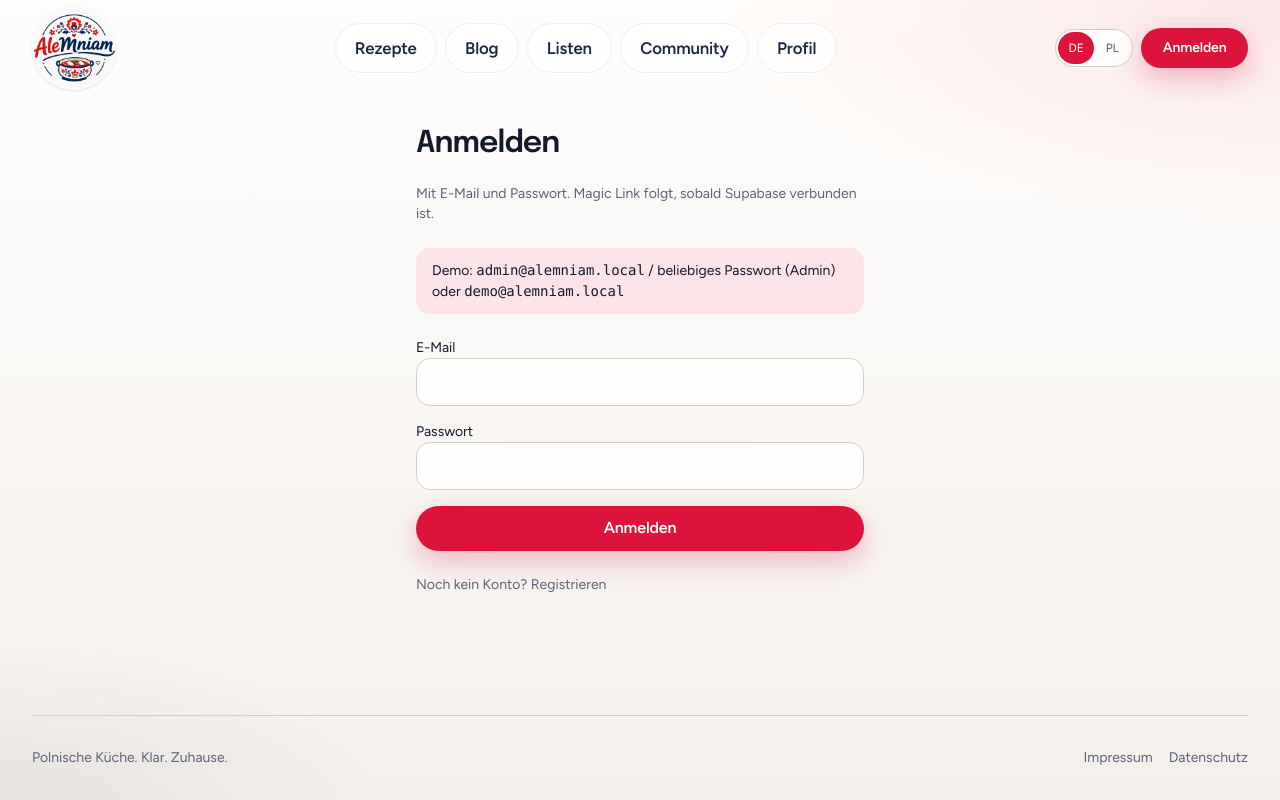
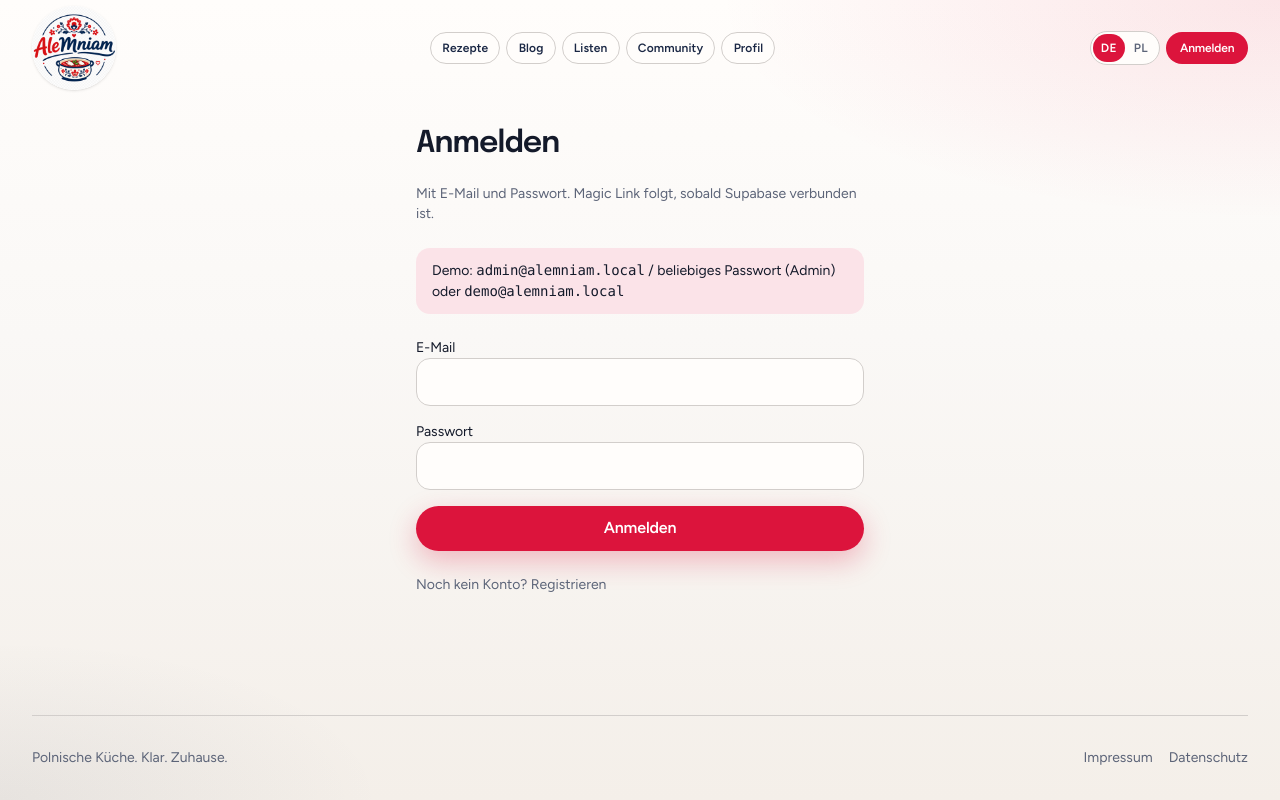
Before and after one commit to Eventversicherung/rezeptePL, a Next.js app: page /de/anmelden in a window 1280 px wide. Built offline with nearby package versions, Linux system fonts and the light colour scheme; no server answers.

Commit message:
style: match nav chips to DE/PL switcher size
Co-authored-by: Cursor <cursoragent@cursor.com>

```diff
--- a/src/app/globals.css
+++ b/src/app/globals.css
@@ -111,34 +111,81 @@ body {
   backdrop-filter: blur(18px) saturate(1.35);
 }
 
+/* Same scale as DE/PL switcher: compact chip, 12px type, ~32px height */
 .site-header__chip {
   display: inline-flex;
   align-items: center;
+  justify-content: center;
+  min-height: 2rem;
   border-radius: 9999px;
-  padding: 0.7rem 1.2rem;
-  font-size: 1.05rem;
+  padding: 0.25rem 0.7rem;
+  font-size: 0.75rem;
   font-weight: 600;
-  letter-spacing: -0.01em;
+  letter-spacing: 0.01em;
+  line-height: 1;
   color: var(--navy);
-  background: color-mix(in srgb, #ffffff 72%, transparent);
-  border: 1px solid color-mix(in srgb, #1a2744 8%, transparent);
-  box-shadow: 0 1px 0 color-mix(in srgb, #ffffff 80%, transparent);
+  background: var(--surface);
+  border: 1px solid var(--border);
   transition:
     background-color 160ms var(--ease-out),
     color 160ms var(--ease-out),
-    border-color 160ms var(--ease-out),
-    transform 160ms var(--ease-out);
+    border-color 160ms var(--ease-out);
 }
 
 .site-header__chip:hover {
   background: color-mix(in srgb, #dc143c 10%, #ffffff);
   border-color: color-mix(in srgb, #dc143c 28%, transparent);
   color: #dc143c;
-  transform: translateY(-1px);
 }
 
 .site-header--scrolled .site-header__chip {
-  background: color-mix(in srgb, #ffffff 88%, transparent);
+  background: color-mix(in srgb, #ffffff 92%, transparent);
+}
+
+.site-header__lang {
+  display: inline-flex;
+  align-items: center;
+  min-height: 2rem;
+  border-radius: 9999px;
+  padding: 0.15rem;
+  font-size: 0.75rem;
+  font-weight: 600;
+  line-height: 1;
+  border: 1px solid var(--border);
+  background: var(--surface);
+}
+
+.site-header__lang-btn {
+  display: inline-flex;
+  align-items: center;
+  justify-content: center;
+  min-height: 1.7rem;
+  min-width: 2rem;
+  padding: 0 0.45rem;
+  border: 0;
+  border-radius: 9999px;
+  background: transparent;
+  font-size: 0.75rem;
+  font-weight: 600;
+  line-height: 1;
+  letter-spacing: 0.04em;
+  text-transform: uppercase;
+  color: var(--fg-muted);
+  cursor: pointer;
+}
+
+.site-header__lang-btn[data-active="true"] {
+  background: #dc143c;
+  color: #ffffff;
+}
+
+.site-header__login {
+  min-height: 2rem !important;
+  padding-inline: 0.85rem !important;
+  font-size: 0.75rem !important;
+  font-weight: 600;
+  line-height: 1;
+  box-shadow: none !important;
 }
 
 h1,
--- a/src/components/layout/LanguageSwitcher.tsx
+++ b/src/components/layout/LanguageSwitcher.tsx
@@ -24,11 +24,11 @@ export function LanguageSwitcher({
 
   return (
     <div
-      className={`inline-flex rounded-full p-0.5 text-xs ${
+      className={
         onDark
-          ? "border border-white/25 bg-white/10"
-          : "border border-border bg-surface"
-      }`}
+          ? "inline-flex min-h-8 items-center rounded-full border border-white/25 bg-white/10 p-[0.15rem] text-xs font-semibold"
+          : "site-header__lang"
+      }
       role="group"
       aria-label="Language"
     >
@@ -39,13 +39,16 @@ export function LanguageSwitcher({
             key={code}
             type="button"
             onClick={() => switchTo(code)}
-            className={`min-h-8 min-w-9 rounded-full px-2 uppercase ${
-              active
-                ? "bg-[#dc143c] font-semibold text-white"
-                : onDark
-                  ? "text-white/75"
-                  : "text-muted"
-            }`}
+            data-active={active ? "true" : "false"}
+            className={
+              onDark
+                ? `inline-flex min-h-[1.7rem] min-w-8 items-center justify-center rounded-full px-[0.45rem] text-xs font-semibold uppercase tracking-wide ${
+                    active
+                      ? "bg-[#dc143c] text-white"
+                      : "bg-transparent text-white/75"
+                  }`
+                : "site-header__lang-btn"
+            }
           >
             {code}
           </button>
--- a/src/components/layout/SiteHeader.tsx
+++ b/src/components/layout/SiteHeader.tsx
@@ -25,7 +25,7 @@ export async function SiteHeader({ locale }: { locale: string }) {
         </Link>
 
         <nav
-          className="site-header__nav hidden items-center gap-2 md:flex"
+          className="site-header__nav hidden items-center gap-1.5 md:flex"
           aria-label="Main"
         >
           {(
@@ -48,10 +48,10 @@ export async function SiteHeader({ locale }: { locale: string }) {
           ) : null}
         </nav>
 
-        <div className="flex items-center gap-2">
+        <div className="flex items-center gap-1.5">
           <LanguageSwitcher locale={locale} />
           {!user ? (
-            <Link href="/anmelden" className="btn-primary !min-h-10 px-5 text-sm">
+            <Link href="/anmelden" className="btn-primary site-header__login">
               {t("login")}
             </Link>
           ) : (
```
